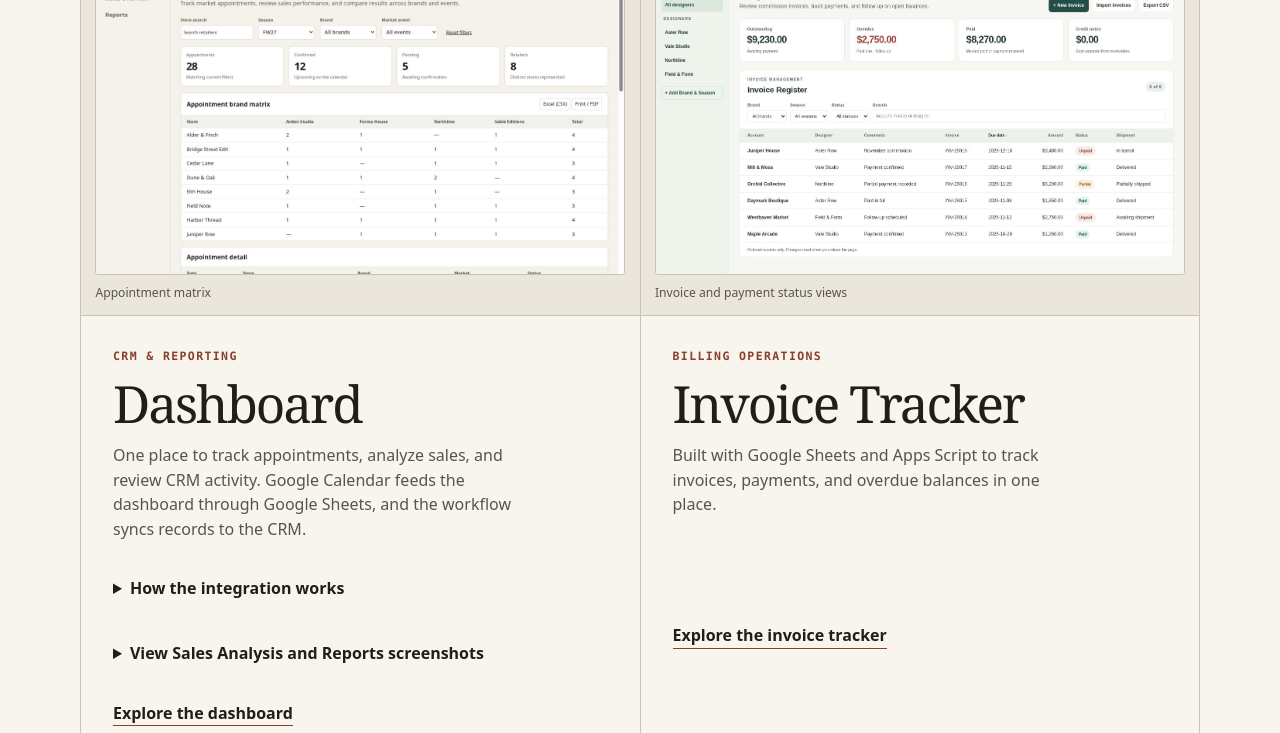
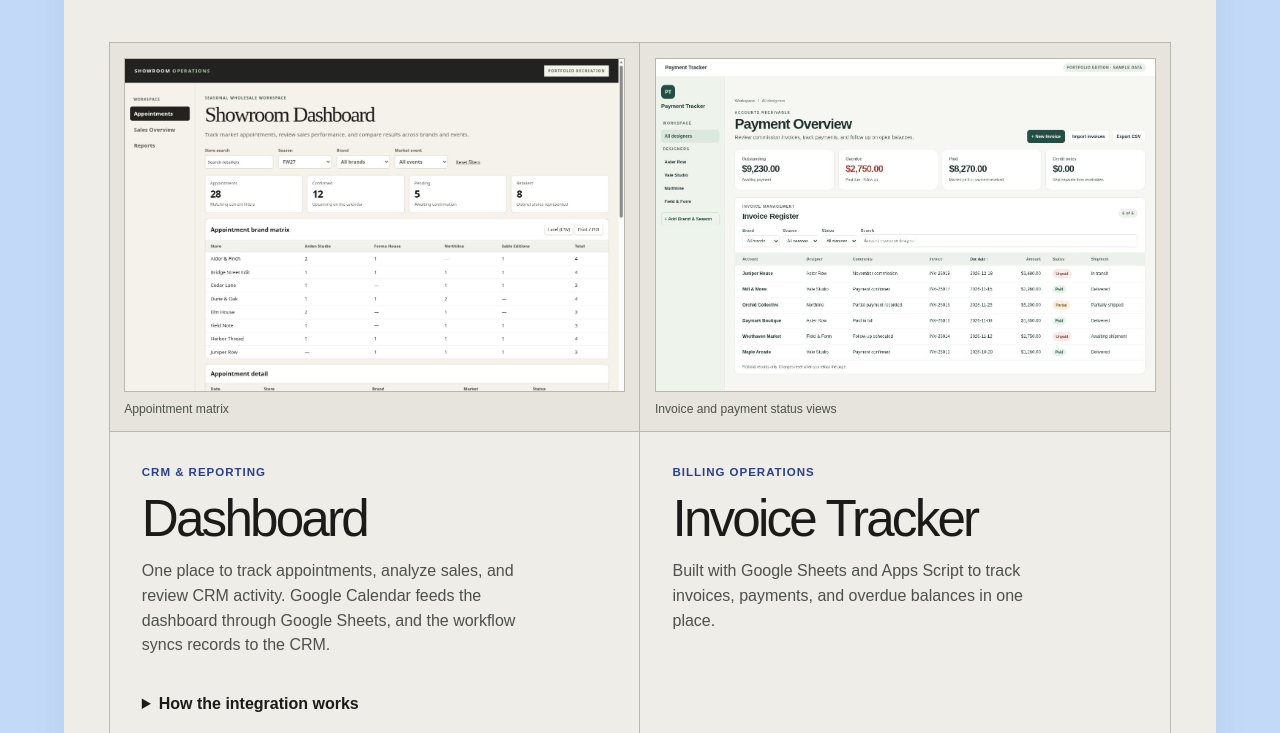
Before and after one commit to aaatanasi/crm-systems-portfolio, a plain HTML site: page index.html in a window 1280 px wide. Shown: the part 327-1060 px from the top of the page. Drawn offline with Linux system fonts and the light colour scheme.

Commit message:
Refine the Systems Portfolio visual design

```diff
--- a/index.html
+++ b/index.html
@@ -12,6 +12,12 @@
 @media(max-width:43rem){.hero{grid-template-columns:1fr;align-items:start;gap:1.2rem}.hero p:last-child{max-width:34ch}.projects{grid-template-columns:1fr}}
 @media(max-width:24rem){.frame{width:calc(100% - 2rem)}.masthead .note,.index-label,.note{font-size:.63rem}.closing{flex-direction:column;gap:.45rem}.closing p:last-child{text-align:left}.hero h1{font-size:2.6rem}}
 .prospect{margin-top:clamp(1.4rem,4vw,2.6rem);display:grid;grid-template-columns:minmax(0,1fr) minmax(0,1.05fr);gap:clamp(1.25rem,4vw,3.5rem);border:1px solid var(--line);padding:clamp(1.25rem,4vw,2.1rem)}.prospect h2{margin:0;font:400 clamp(1.9rem,4vw,3.2rem)/1.02 var(--serif);letter-spacing:-.04em}.prospect p:not(.card-number){margin:.85rem 0 0;color:var(--muted);max-width:52ch}.formats{list-style:none;margin:0;padding:0}.formats li{padding:.65rem 0;border-top:1px solid var(--line)}.formats li:last-child{border-bottom:1px solid var(--line)}.formats strong,.formats span{display:block}.formats span{font-size:.9rem;color:var(--muted)}@media(max-width:43rem){.prospect{grid-template-columns:1fr}}
+/* Editorial palette */
+:root{--canvas:#c3d9f8;--paper:#efede7;--ink:#1b1b19;--muted:#4e504c;--line:#b9b8af;--accent:#293f91;--serif:Arial,Helvetica,sans-serif;--sans:Arial,Helvetica,sans-serif;--mono:Arial,Helvetica,sans-serif}
+html{background:var(--canvas)}body{background:var(--paper);width:min(76rem,calc(100% - clamp(1.5rem,10vw,9rem)));margin:clamp(.75rem,6vw,5rem) auto;border-radius:clamp(.85rem,1.7vw,1.3rem);box-shadow:0 2rem 3rem -2rem #374d705c}
+.frame{width:calc(100% - clamp(2rem,7vw,6rem))}.hero{padding:clamp(3.2rem,10vw,9rem) 0 clamp(1.65rem,4vw,3rem)}.hero h1{font-size:clamp(2.65rem,8.2vw,7.2rem);line-height:.91;letter-spacing:-.078em;text-wrap:balance;border-bottom:1px solid var(--line);padding-bottom:.19em}
+.project h2,.prospect h2{letter-spacing:-.055em}.card-number,.note{letter-spacing:.085em}.preview-figure{background:#e6e4dc}.visual,.extra-views img{border-radius:0;background:#e6e4dc}.project-link,.formats a{color:var(--accent)}.project-link:hover,.formats a:hover{color:#172763}.project-link:focus-visible,.formats a:focus-visible,summary:focus-visible{outline:2px solid var(--accent);outline-offset:4px}.project-link + .project-link{margin-top:0}.prospect .project-link{margin-top:.55rem}.formats a{text-underline-offset:.18em}.closing{padding-bottom:2rem}
+@media(max-width:43rem){body{width:calc(100% - 1.25rem);margin:.625rem auto}.frame{width:calc(100% - 2rem)}.hero{padding:clamp(3.1rem,13vw,5rem) 0 1.6rem}.hero h1{font-size:clamp(2.45rem,10.5vw,4.6rem)}}
 </style>
 </head>
 <body>
```
